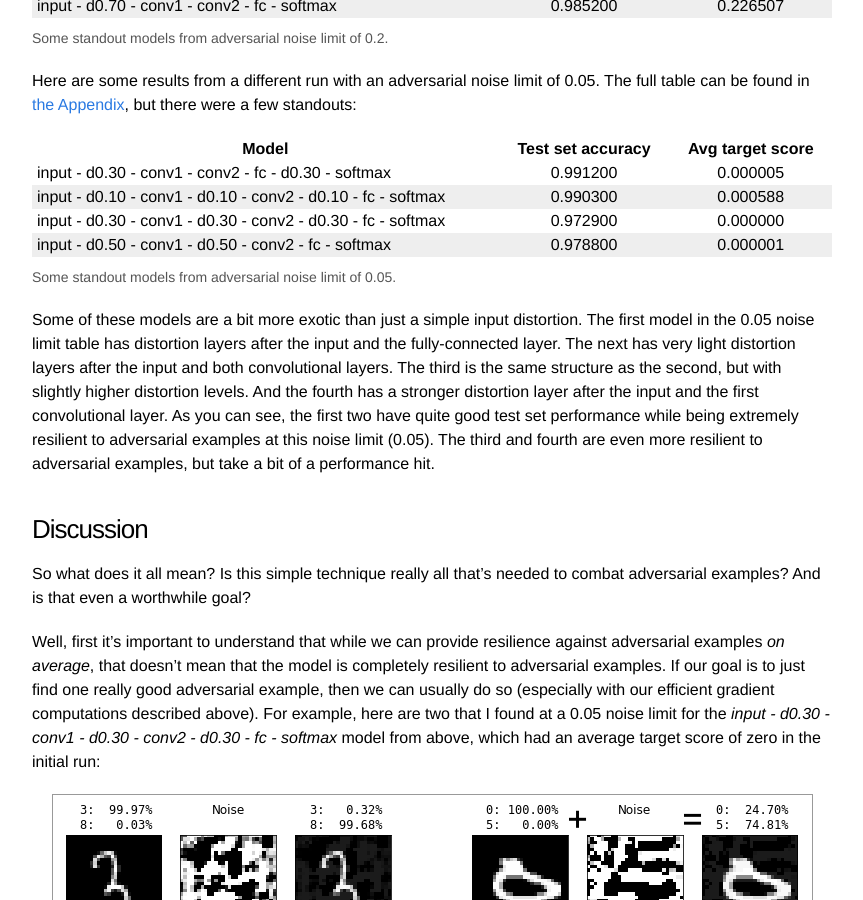
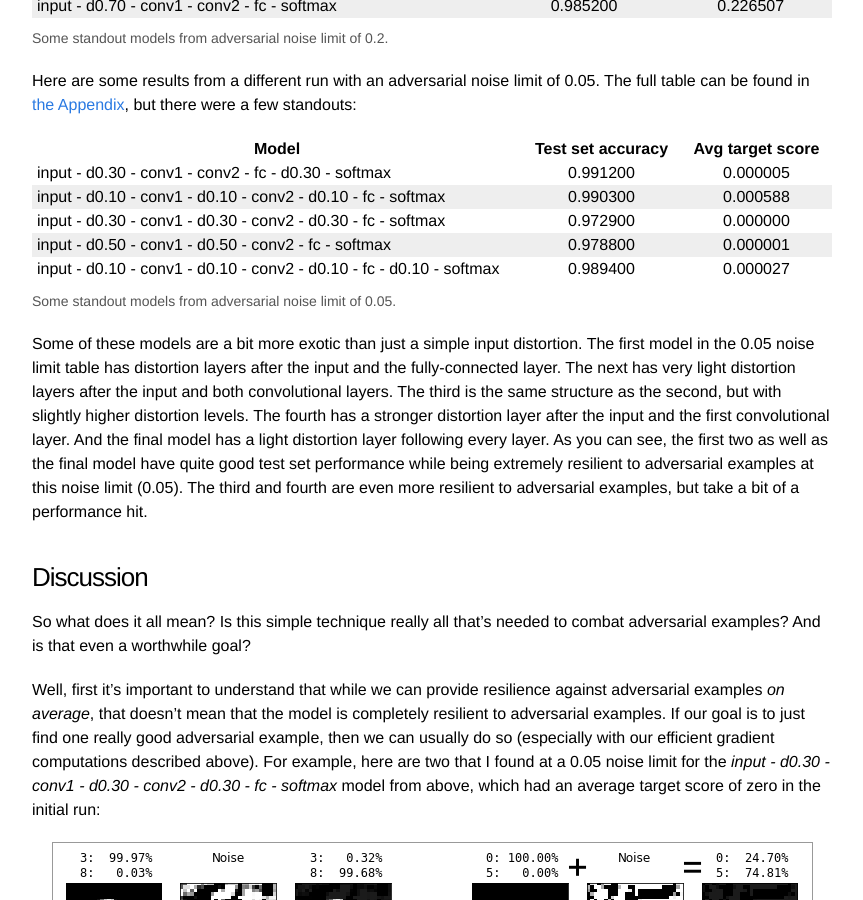
Before and after one commit to dalewis/dalewis.github.io, a Jekyll site: the page built from _posts/2017-04-03-adversarial-mnist.markdown, in a window 1280 px wide and 900 px high, scrolled down 12277 px. Shown: the whole window, without its empty margins (208-1071 px from the left). Built offline with Jekyll 4.4.1, drawn with Linux system fonts in a browser that asks for light colours; formulas are drawn with MathJax 3.

Commit message:
Add another interesting model to the standouts from 0.05 noise level.

```diff
--- a/_posts/2017-04-03-adversarial-mnist.markdown
+++ b/_posts/2017-04-03-adversarial-mnist.markdown
@@ -417,6 +417,7 @@ Here are some results from a different run with an adversarial noise limit of 0.
     <tr><td>input - d0.10 - conv1 - d0.10 - conv2 - d0.10 - fc - softmax</td><td>0.990300</td><td>0.000588</td></tr>
     <tr><td>input - d0.30 - conv1 - d0.30 - conv2 - d0.30 - fc - softmax</td><td>0.972900</td><td>0.000000</td></tr>
     <tr><td>input - d0.50 - conv1 - d0.50 - conv2 - fc - softmax</td><td>0.978800</td><td>0.000001</td></tr>
+    <tr><td>input - d0.10 - conv1 - d0.10 - conv2 - d0.10 - fc - d0.10 - softmax</td><td>0.989400</td><td>0.000027</td></tr>
   </tbody>
 </table>
   <div class="tablecap">
@@ -424,7 +425,7 @@ Some standout models from adversarial noise limit of 0.05.
   </div>
 </div>
 
-Some of these models are a bit more exotic than just a simple input distortion. The first model in the 0.05 noise limit table has distortion layers after the input and the fully-connected layer. The next has very light distortion layers after the input and both convolutional layers. The third is the same structure as the second, but with slightly higher distortion levels. And the fourth has a stronger distortion layer after the input and the first convolutional layer. As you can see, the first two have quite good test set performance while being extremely resilient to adversarial examples at this noise limit (0.05). The third and fourth are even more resilient to adversarial examples, but take a bit of a performance hit.
+Some of these models are a bit more exotic than just a simple input distortion. The first model in the 0.05 noise limit table has distortion layers after the input and the fully-connected layer. The next has very light distortion layers after the input and both convolutional layers. The third is the same structure as the second, but with slightly higher distortion levels. The fourth has a stronger distortion layer after the input and the first convolutional layer. And the final model has a light distortion layer following every layer. As you can see, the first two as well as the final model have quite good test set performance while being extremely resilient to adversarial examples at this noise limit (0.05). The third and fourth are even more resilient to adversarial examples, but take a bit of a performance hit.
 
 <a id="discussion"></a>
 ### Discussion
@@ -773,7 +774,7 @@ Here's another table showing results of all models, but this time with a noise l
     <tr class="highlight"><td>input - d0.10 - conv1 - d0.10 - conv2 - d0.10 - fc - softmax</td><td>0.990300</td><td>0.000588</td></tr>
     <tr><td>input - conv1 - d0.10 - conv2 - softmax</td><td>0.989700</td><td>0.018690</td></tr>
     <tr><td>input - d0.30 - conv1 - d0.30 - conv2 - fc - softmax</td><td>0.989500</td><td>0.000731</td></tr>
-    <tr><td>input - d0.10 - conv1 - d0.10 - conv2 - d0.10 - fc - d0.10 - softmax</td><td>0.989400</td><td>0.000027</td></tr>
+    <tr class="highlight"><td>input - d0.10 - conv1 - d0.10 - conv2 - d0.10 - fc - d0.10 - softmax</td><td>0.989400</td><td>0.000027</td></tr>
     <tr><td>input - conv1 - d0.10 - conv2 - d0.10 - fc - softmax</td><td>0.989400</td><td>0.009515</td></tr>
     <tr><td>input - conv1 - conv2 - softmax</td><td>0.988900</td><td>0.063591</td></tr>
     <tr><td>input - conv1 - d0.50 - conv2 - fc - softmax</td><td>0.988400</td><td>0.022035</td></tr>
@@ -866,7 +867,7 @@ Here's another table showing results of all models, but this time with a noise l
     <tr class="highlight"><td>input - d0.30 - conv1 - d0.30 - conv2 - d0.30 - fc - softmax</td><td>0.972900</td><td>0.000000</td></tr>
     <tr class="highlight"><td>input - d0.50 - conv1 - d0.50 - conv2 - fc - softmax</td><td>0.978800</td><td>0.000001</td></tr>
     <tr class="highlight"><td>input - d0.30 - conv1 - conv2 - fc - d0.30 - softmax</td><td>0.991200</td><td>0.000005</td></tr>
-    <tr><td>input - d0.10 - conv1 - d0.10 - conv2 - d0.10 - fc - d0.10 - softmax</td><td>0.989400</td><td>0.000027</td></tr>
+    <tr class="highlight"><td>input - d0.10 - conv1 - d0.10 - conv2 - d0.10 - fc - d0.10 - softmax</td><td>0.989400</td><td>0.000027</td></tr>
     <tr class="highlight"><td>input - d0.10 - conv1 - d0.10 - conv2 - d0.10 - fc - softmax</td><td>0.990300</td><td>0.000588</td></tr>
     <tr><td>input - d0.50 - conv1 - conv2 - fc - softmax</td><td>0.992100</td><td>0.000589</td></tr>
     <tr><td>input - d0.30 - conv1 - d0.30 - conv2 - fc - softmax</td><td>0.989500</td><td>0.000731</td></tr>
```
